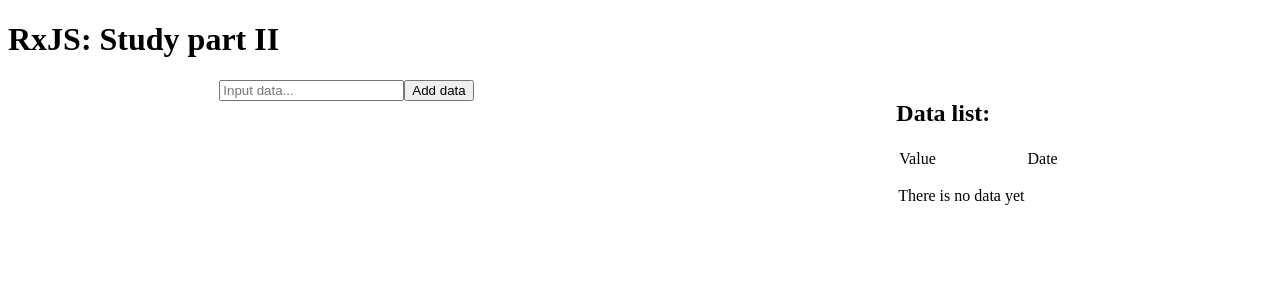
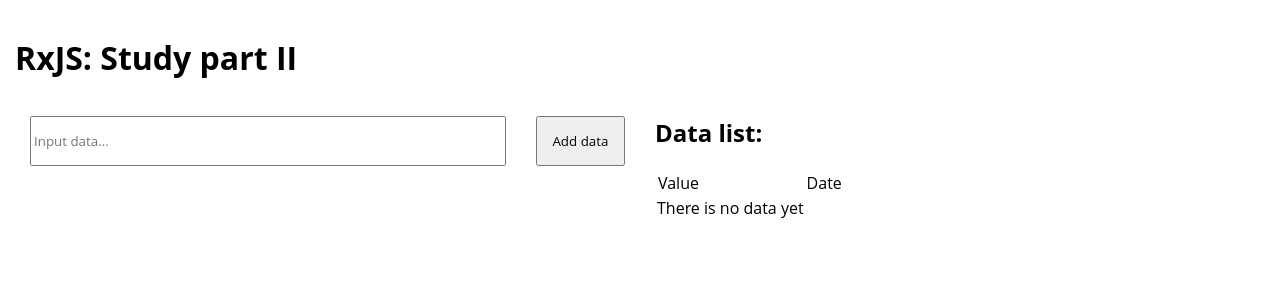
Before and after one commit to avoxa25/study-rxjs2, an Angular app: page / in a window 1280 px wide. Shown: the top 300 px of the page. Built offline with nearby package versions, Linux system fonts and the light colour scheme.

Commit message:
Add some styles

```diff
--- a/src/app/app.component.html
+++ b/src/app/app.component.html
@@ -1,6 +1,7 @@
-<h1>RxJS: Study part II</h1>
-
 <main class="main-wrapper">
-  <app-input></app-input>
-  <app-list></app-list>
+  <h1>RxJS: Study part II</h1>
+  <section class="main-inner">
+    <app-input></app-input>
+    <app-list></app-list>
+  </section>
 </main>
--- a/src/app/app.component.scss
+++ b/src/app/app.component.scss
@@ -1,8 +1,15 @@
 .main {
-    &-wrapper {
-        display: flex;
-        justify-content: space-around;
+  &-wrapper {
+    padding: 15px;
+  }
 
-        width: 100%;
+  &-inner {
+    display: flex;
+    justify-content: space-around;
+    flex-wrap: wrap;
+
+    &>* {
+      width: 50%;
     }
+  }
 }
--- a/src/app/input/input.component.html
+++ b/src/app/input/input.component.html
@@ -1,2 +1,4 @@
-<input type="text" [(ngModel)]="dataString" placeholder="Input data..." />
-<button (click)="addData()">Add data</button>
+<section class="input-wrapper">
+  <input type="text" [(ngModel)]="dataString" placeholder="Input data..." />
+  <button (click)="addData()">Add data</button>
+</section>
--- a/src/app/input/input.component.scss
+++ b/src/app/input/input.component.scss
@@ -0,0 +1,24 @@
+.input {
+  &-wrapper {
+    display: flex;
+    align-items: center;
+    justify-content: space-between;
+
+    width: 100%;
+    min-width: 320px;
+
+    padding: 15px;
+
+    input {
+      width: 80%;
+      min-width: 280px;
+      height: 50px;
+    }
+
+    button {
+      width: 15%;
+      min-width: 40px;
+      height: 50px;
+    }
+  }
+}
--- a/src/app/list/list.component.scss
+++ b/src/app/list/list.component.scss
@@ -0,0 +1,8 @@
+.list {
+  &-wrapper {
+    width: 100%;
+    min-width: 320px;
+
+    padding: 15px;
+  }
+}
--- a/src/styles.scss
+++ b/src/styles.scss
@@ -1 +1,41 @@
-/* You can add global styles to this file, and also import other style files */
+* {
+    box-sizing: border-box;
+
+    font-family: 'Open Sans', sans-serif;
+  }
+
+  [hidden] {
+    display: none !important;
+  }
+
+  A {
+    color: black;
+    text-decoration: none;
+    border-bottom: 1px dotted rgba($color: black, $alpha: 0);
+
+    &:hover {
+      border-color: rgba($color: black, $alpha: 1.0);
+    }
+  }
+
+  BODY {
+    margin: 0;
+  }
+
+  H2 {
+    margin-top: 0;
+  }
+
+  P,
+  UL {
+    margin: 0;
+    padding: 0;
+  }
+
+  summary::marker {
+    display: none;
+  }
+
+  UL {
+    list-style-type: none;
+  }
```
